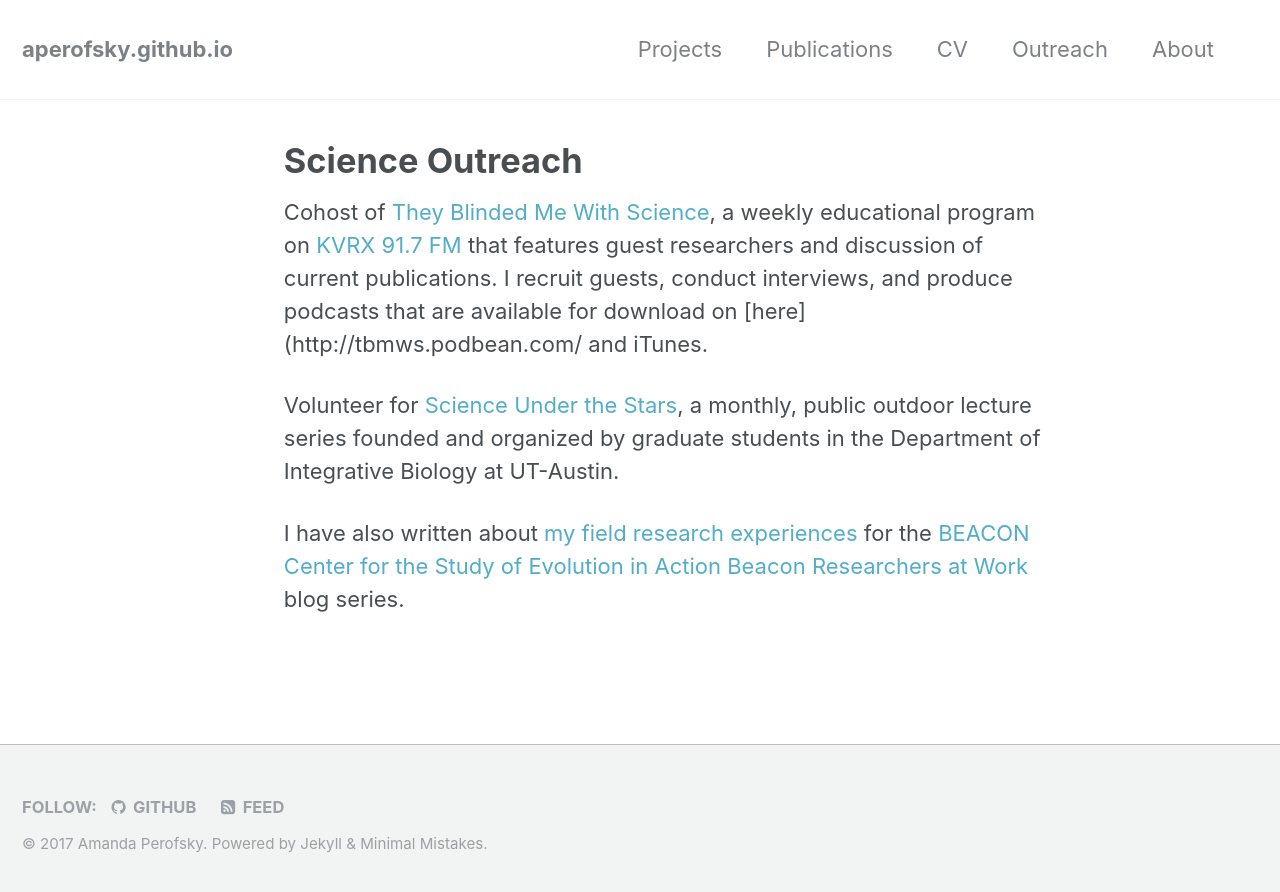
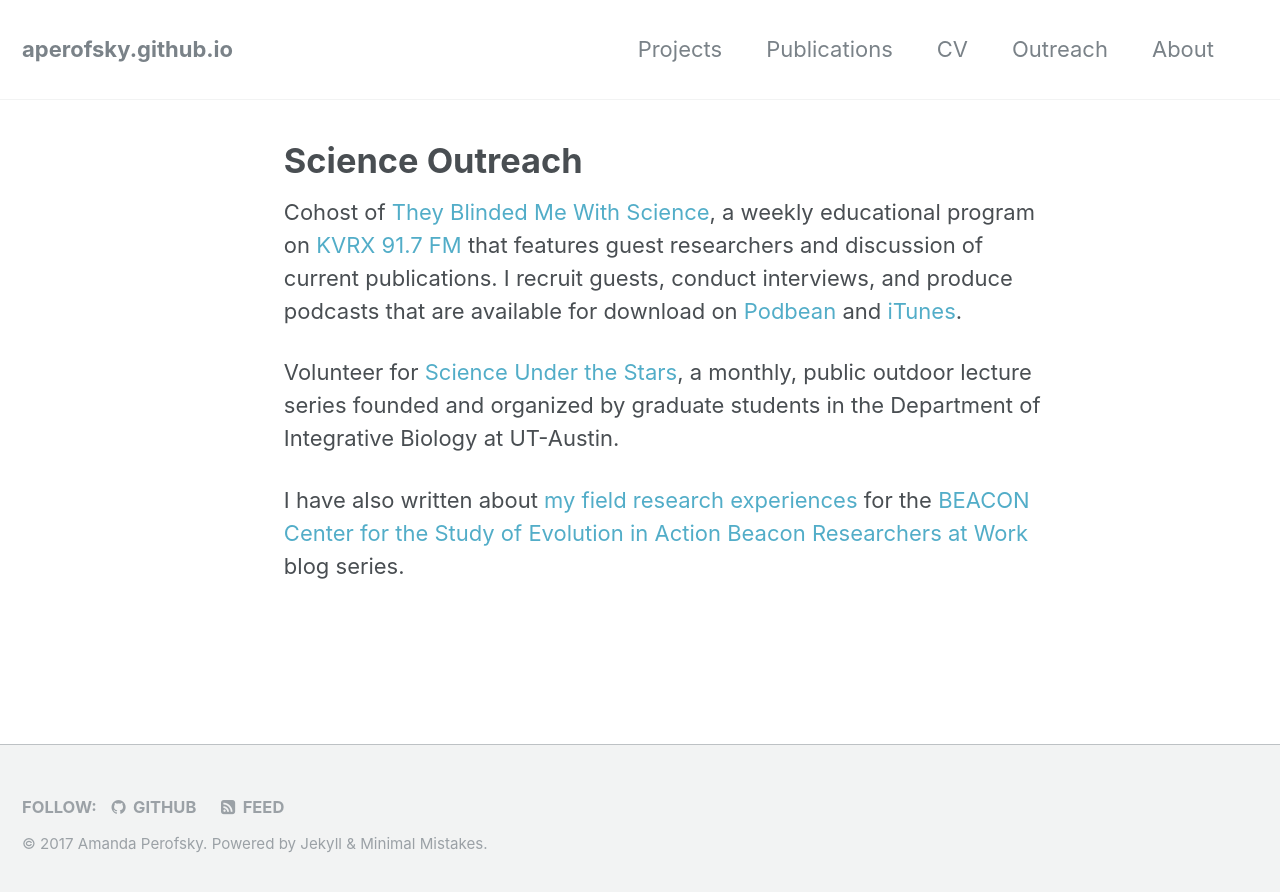
Before and after one commit to aperofsky/aperofsky.github.io, a Jekyll site: the page built from _pages/outreach.md, in a window 1280 px wide. Shown: the top 892 px of the page. Built offline with Jekyll 4.4.1, drawn with Linux system fonts in a browser that asks for light colours.

Commit message:
updated outreach

```diff
--- a/_pages/outreach.md
+++ b/_pages/outreach.md
@@ -9,7 +9,7 @@ permalink: /outreach/
   #caption: "Camping in Estonia"
 ---
 
-Cohost of [They Blinded Me With Science](https://www.facebook.com/tbmwskvrx), a weekly educational program on [KVRX 91.7 FM](http://kvrx.org/) that features guest researchers and discussion of current publications. I recruit guests, conduct interviews, and produce podcasts that are available for download on [here] (http://tbmws.podbean.com/ and iTunes.
+Cohost of [They Blinded Me With Science](https://www.facebook.com/tbmwskvrx), a weekly educational program on [KVRX 91.7 FM](http://kvrx.org/) that features guest researchers and discussion of current publications. I recruit guests, conduct interviews, and produce podcasts that are available for download on [Podbean](http://tbmws.podbean.com/) and [iTunes](https://itunes.apple.com/us/podcast/they-blinded-me-with-science/id908731079?mt=2).
 
 Volunteer for [Science Under the Stars](https://scienceunderthestars.org/), a monthly, public outdoor lecture series founded and organized by graduate students in the Department of Integrative Biology at UT-Austin.
 
```
